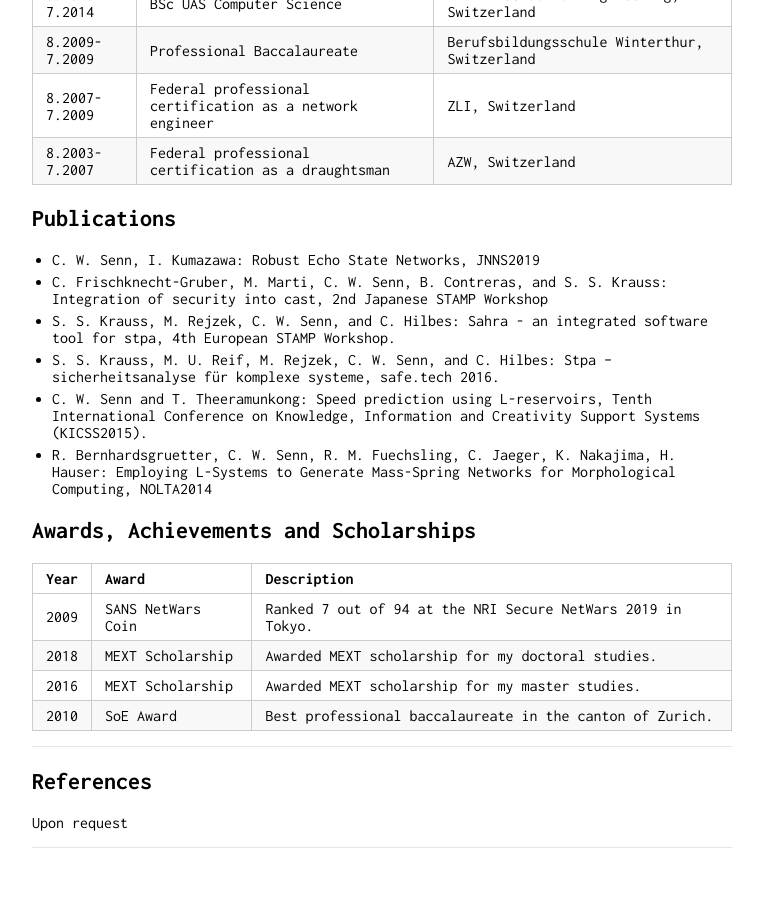
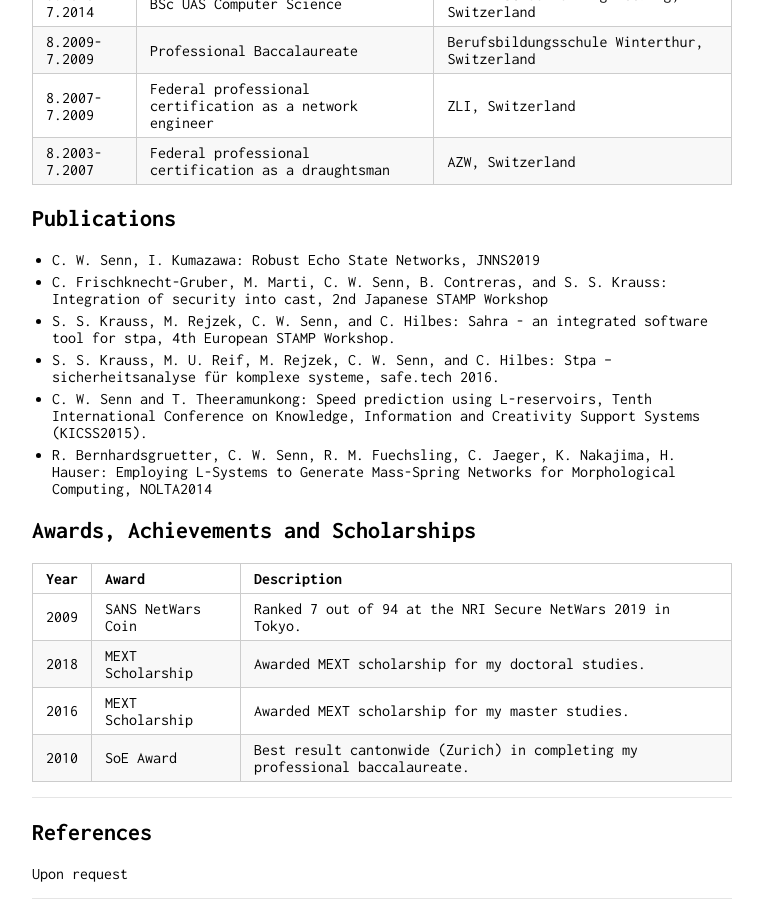
Before and after one commit to delpart/delpart.github.io, a Jekyll site: the page built from index.md, in a window 1280 px wide and 900 px high, scrolled down 986 px. Shown: the whole window, without its empty margins (258-1021 px from the left). Built offline with Jekyll 4.4.1, drawn with Linux system fonts in a browser that asks for light colours; our own code applies the rules of GitHub Pages for plain Markdown files; before the commit the page ends 1835 px from its top, so only the background shows below that.

Commit message:
Update index.md

```diff
--- a/index.md
+++ b/index.md
@@ -54,7 +54,7 @@ Year | Award | Description
 2009 | SANS NetWars Coin | Ranked 7 out of 94 at the NRI Secure NetWars 2019 in Tokyo.
 2018 | MEXT Scholarship | Awarded MEXT scholarship for my doctoral studies.
 2016 | MEXT Scholarship | Awarded MEXT scholarship for my master studies.
-2010 | SoE Award | Best professional baccalaureate in the canton of Zurich.
+2010 | SoE Award | Best result cantonwide (Zurich) in completing my professional baccalaureate.
 
 
 ---
```
